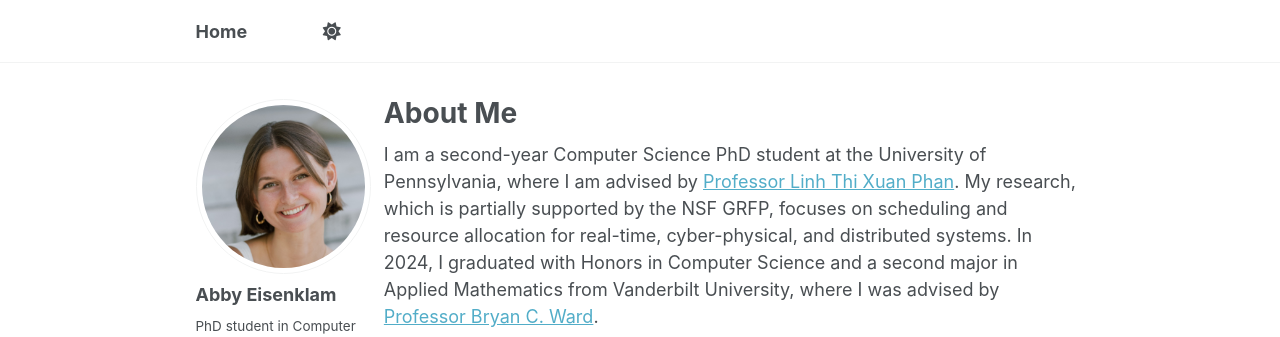
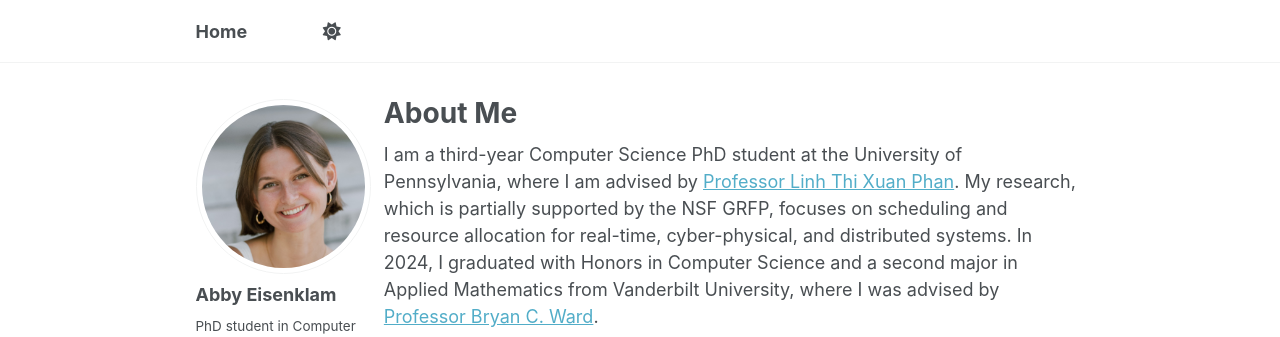
Before and after one commit to abbyeisenklam/abbyeisenklam.github.io, a Jekyll site: the page built from _pages/about.md, in a window 1280 px wide. Shown: the top 337 px of the page. Built offline with Jekyll 4.4.1, drawn with Linux system fonts in a browser that asks for light colours; some web fonts are replaced; a script that is not in the unit is left out.

```diff
--- a/_pages/about.md
+++ b/_pages/about.md
@@ -7,7 +7,7 @@ redirect_from:
   - /about.html
 ---
 
-I am a second-year Computer Science PhD student at the University of Pennsylvania, where I am advised by [Professor Linh Thi Xuan Phan](https://www.cis.upenn.edu/~linhphan/). My research, which is partially supported by the NSF GRFP, focuses on scheduling and resource allocation for real-time, cyber-physical, and distributed systems. In 2024, I graduated with Honors in Computer Science and a second major in Applied Mathematics from Vanderbilt University, where I was advised by [Professor Bryan C. Ward](https://my.vanderbilt.edu/bryancward/).
+I am a third-year Computer Science PhD student at the University of Pennsylvania, where I am advised by [Professor Linh Thi Xuan Phan](https://www.cis.upenn.edu/~linhphan/). My research, which is partially supported by the NSF GRFP, focuses on scheduling and resource allocation for real-time, cyber-physical, and distributed systems. In 2024, I graduated with Honors in Computer Science and a second major in Applied Mathematics from Vanderbilt University, where I was advised by [Professor Bryan C. Ward](https://my.vanderbilt.edu/bryancward/).
 
 Publications
 ======
--- a/_sass/theme/_air_dark.scss
+++ b/_sass/theme/_air_dark.scss
@@ -32,7 +32,7 @@ $masthead-height            : 70px;
 $navicon-width              : 28px;
 $navicon-height             : 4px;
 $sidebar-link-max-width     : 250px;
-$sidebar-screen-min-width   : 1024px;
+$sidebar-screen-min-width   : $large;
 
 /* Dark theme for the site */
 html[data-theme="dark"] {
--- a/_sass/theme/_air_light.scss
+++ b/_sass/theme/_air_light.scss
@@ -32,7 +32,7 @@ $masthead-height            : 70px;
 $navicon-width              : 28px;
 $navicon-height             : 4px;
 $sidebar-link-max-width     : 250px;
-$sidebar-screen-min-width   : 1024px;
+$sidebar-screen-min-width   : $large;
 
 /* Dark theme for the site */
 :root {
--- a/_sass/theme/_default_dark.scss
+++ b/_sass/theme/_default_dark.scss
@@ -31,7 +31,7 @@ $masthead-height            : 70px;
 $navicon-width              : 28px;
 $navicon-height             : 4px;
 $sidebar-link-max-width     : 250px;
-$sidebar-screen-min-width   : 1024px;
+$sidebar-screen-min-width   : $large;
 
 /* Dark theme for the site */
 html[data-theme="dark"] {
--- a/_sass/theme/_default_light.scss
+++ b/_sass/theme/_default_light.scss
@@ -24,7 +24,7 @@ $masthead-height            : 70px;
 $navicon-width              : 28px;
 $navicon-height             : 4px;
 $sidebar-link-max-width     : 250px;
-$sidebar-screen-min-width   : 1024px;
+$sidebar-screen-min-width   : $large;
 
 /* Default light theme for the site */
 :root {
```
